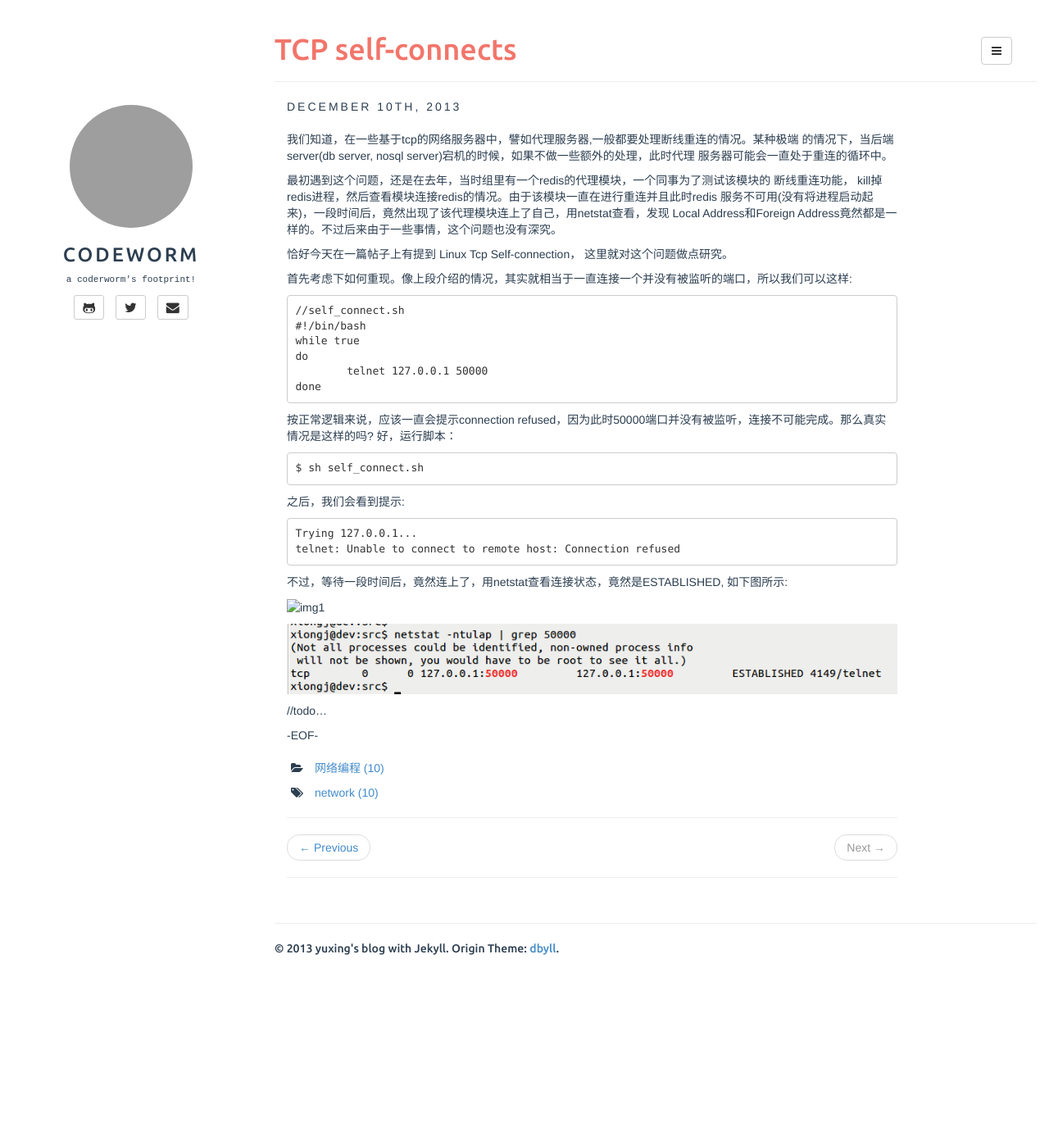
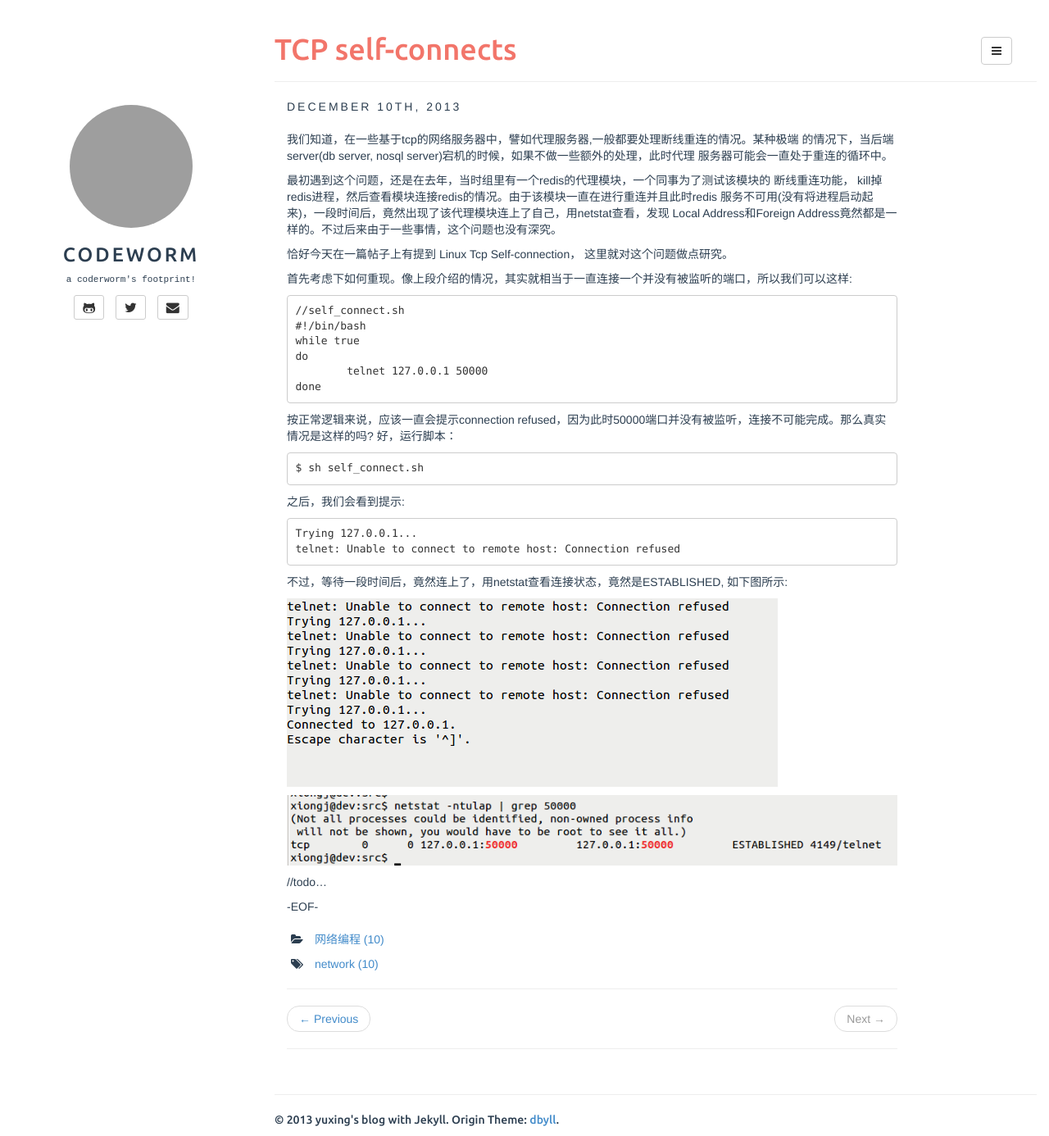
Before and after one commit to yuxingfirst/blog, a Jekyll site: the page built from _posts/linux-network-program/2013-12-10-tcp-self-connect.md, in a window 1280 px wide and 1386 px high. Shown: the whole window at 82% size. Built offline with Jekyll 4.4.1, drawn with Linux system fonts in a browser that asks for light colours; grey boxes are pictures that could not be loaded.

Commit message:
self-connect

```diff
--- a/_posts/linux-network-program/2013-12-10-tcp-self-connect.md
+++ b/_posts/linux-network-program/2013-12-10-tcp-self-connect.md
@@ -46,7 +46,7 @@ Local Address和Foreign Address竟然都是一样的。不过后来由于一些
 
 -EOF-
 
-[self_connect_telnet]: _images/linux-network-program/self-connects-telnet.png "self-connect telnet test"
+[self_connect_telnet]: https://raw.github.com/yuxingfirst/blog/gh-pages/_images/linux-network-program/self-connects-telnet.png "self-connect telnet test"
 [self_connect_netstat]: https://raw.github.com/yuxingfirst/blog/gh-pages/_images/linux-network-program/self-connects-netstat.png "self-connect netstat"
 
 [1]: http://lkml.indiana.edu/hypermail/linux/kernel/9909.3/0510.html "linux kernel mail list"
```
